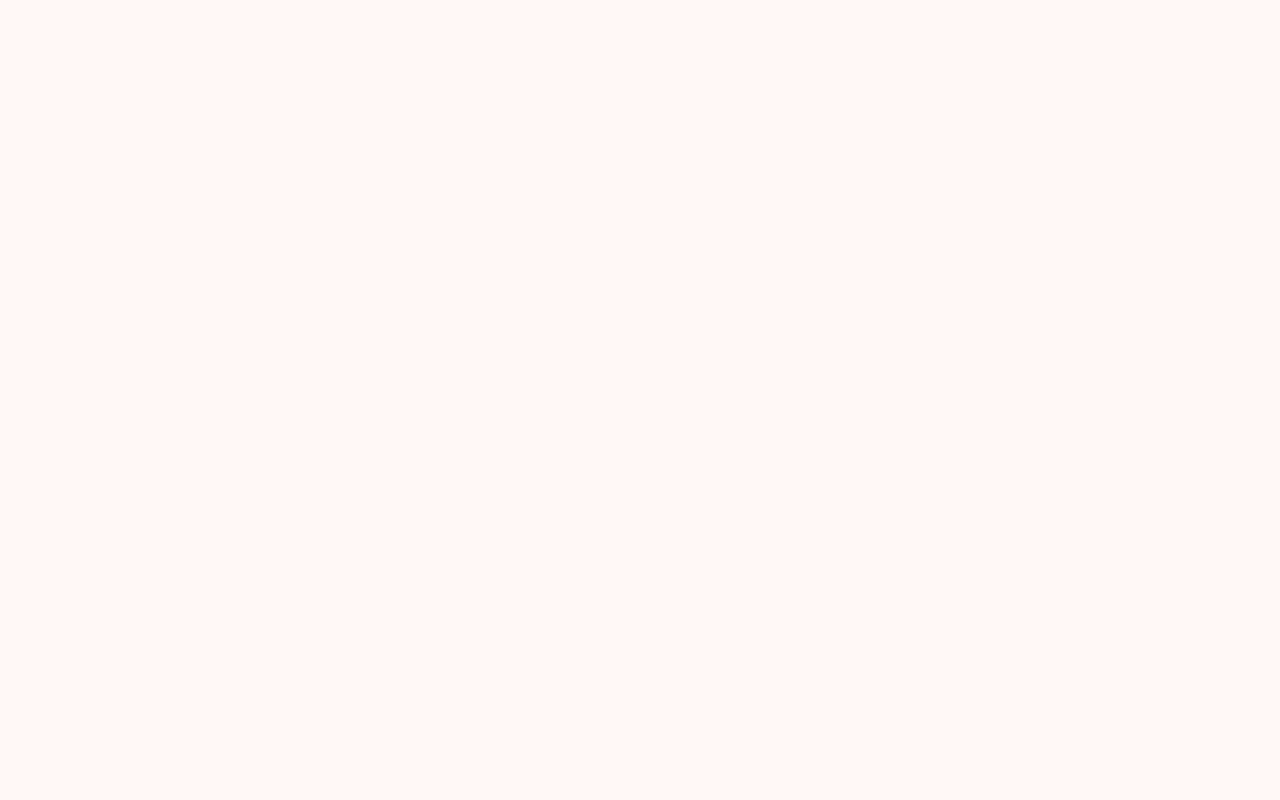
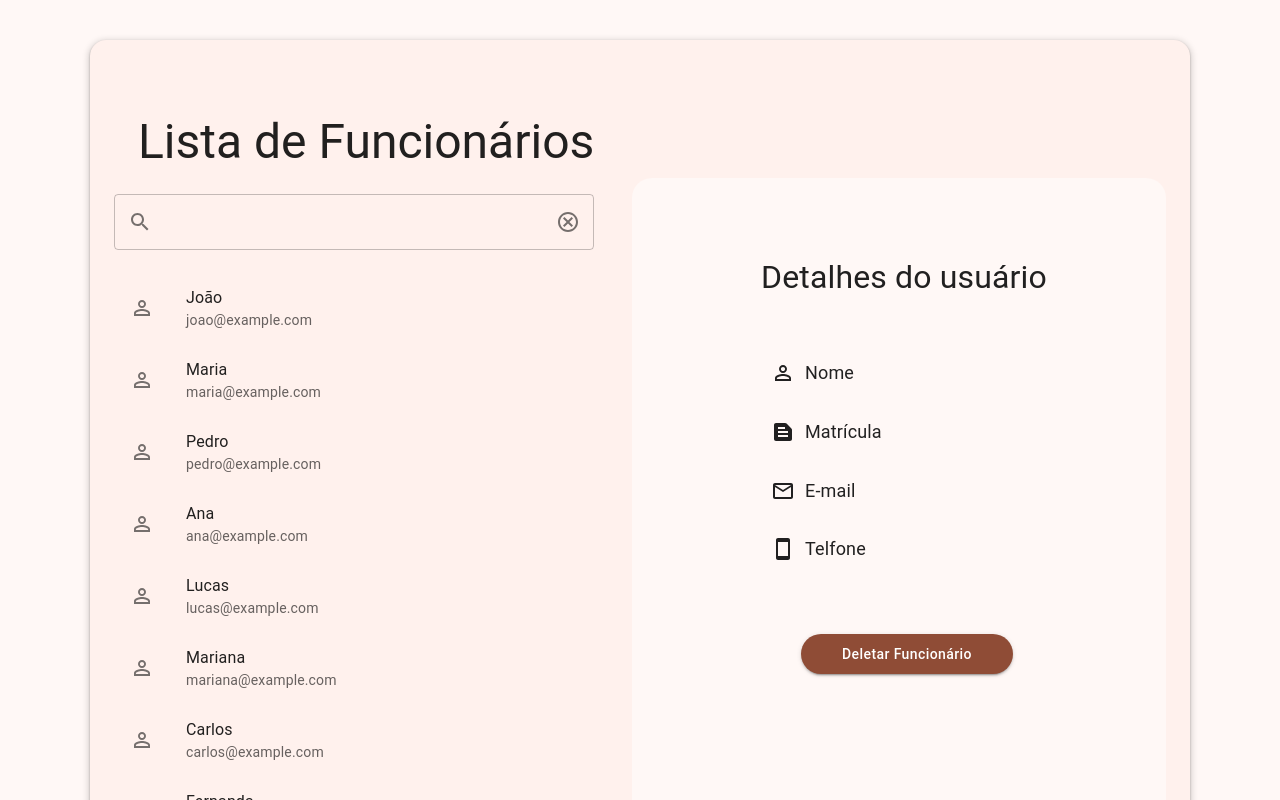
Before and after one commit to Engenharia-de-software-Gp05/Fronted-Complexo-Esportivo-UFCG, a React (Create React App) app: page /list-employees in a window 1280 px wide. Before the commit this address had no page. Shown: the top 800 px of the page. Built offline with nearby package versions, Linux system fonts and the light colour scheme; what @devexpress/dx-react-scheduler-material-ui would draw is missing.

Commit message:
feat: create employee listing page

```diff
--- a/src/Routes.js
+++ b/src/Routes.js
@@ -10,6 +10,8 @@ import RegisterCourt from "./pages/court/registerCourt";
 import ListCourts from "./pages/court/listCourts"
 import SchedulerPage from "./pages/scheduler";
 import ListStudents from "./pages/dashboard/students";
+import RegisterEmployee from "./pages/employee/registerEmployee"
+import ListEmployees from "./pages/employee/listEmployees"
 
 function Rotas() {
   return (
@@ -25,6 +27,8 @@ function Rotas() {
         <Route path="/new-password-check" element={<RedefinePasswordCheck />} />
         <Route path="/register-court" element={<RegisterCourt />} />
         <Route path="/list-courts" element={<ListCourts />} />
+        <Route path="/register-employee" element={<RegisterEmployee />} />
+        <Route path="/list-employees" element={<ListEmployees />} />
       </Routes>
     </Router>
   );
--- /dev/null
+++ b/src/pages/employee/listEmployees.js
@@ -0,0 +1,239 @@
+import React, { useState } from "react";
+import {
+  Grid,
+  Typography,
+  CssBaseline,
+  Container,
+  Button,
+  Dialog,
+  DialogTitle,
+  DialogContent,
+  DialogContentText,
+  DialogActions,
+} from "@mui/material";
+import SearchBarCustom from "../../components/searchBarCustom";
+import PersonOutlineIcon from "@mui/icons-material/PersonOutline";
+import TextSnippetIcon from "@mui/icons-material/TextSnippet";
+import SmartphoneOutlinedIcon from "@mui/icons-material/SmartphoneOutlined";
+import EmailOutlinedIcon from "@mui/icons-material/EmailOutlined";
+
+export default function ListEmployees() {
+  const [selectedUser, setSelectedUser] = useState(null);
+  const [openDialog, setOpenDialog] = useState(false);
+
+  const handleSelectUser = (value) => {
+    setSelectedUser(value);
+  };
+
+  const handleOpenDialog = () => {
+    setOpenDialog(true);
+  };
+
+  const handleCloseDialog = () => {
+    setOpenDialog(false);
+  }
+
+  const handleDeleteUser = () => {
+    //requisicao
+    setSelectedUser(null);
+    setOpenDialog(false);
+  }
+
+  return (
+    <Container component="section" sx={{ width: 1100, height: 956, mt: 5 }}>
+      <CssBaseline>
+        <Typography variant="h3" sx={{ margin: 3 }}>
+          Lista de Funcionários
+        </Typography>
+        <Grid container spacing={2} style={{ maxHeight: 880, height: 750 }}>
+          <Grid item xs={6} style={{ height: 750 }}>
+            <div>
+              <SearchBarCustom
+                database={database}
+                searchFor={"name"}
+                onSelectItem={handleSelectUser}
+              />
+            </div>
+          </Grid>
+          <Grid
+            item
+            xs={6}
+            sx={{ bgcolor: "#FFF8F6", placeItems: "center", borderRadius: 5 }}
+          >
+            <div
+              className="rigth-section"
+              style={{ display: "flex", justifyContent: "center" }}
+            >
+              <div>
+                <div
+                  className="user-details"
+                  style={{
+                    display: "flex",
+                    flexDirection: "column",
+                    alignItems: "left",
+                    justifyContent: "space-evenly",
+                    height: 400,
+                  }}
+                >
+                  <h3 style={{ fontStyle: "normal", fontSize: 32 }}>
+                    Detalhes do usuário
+                  </h3>
+                  <text>
+                    <PersonOutlineIcon />
+                    {selectedUser ? selectedUser.name : "Nome"}
+                  </text>
+                  <text>
+                    <TextSnippetIcon />
+                    {selectedUser ? selectedUser.id : "Matrícula"}
+                  </text>
+                  <text>
+                    <EmailOutlinedIcon />
+                    {selectedUser ? selectedUser.email : "E-mail"}
+                  </text>
+                  <text>
+                    <SmartphoneOutlinedIcon />
+                    {selectedUser ? selectedUser.phone : "Telfone"}
+                  </text>
+                </div>
+                  <div style={{ display: 'flex', justifyContent: 'center'}}>
+                    <Button
+                      type="submit"
+                      variant="contained"
+                      sx={{ borderRadius: 20, width: 212, height: 40, textTransform: 'none', margin: 5 }}
+                      onClick={handleOpenDialog}
+                    >Deletar Funcionário</Button>
+                  </div>
+              </div>
+            </div>
+          </Grid>
+        </Grid>
+      </CssBaseline>
+
+      <Dialog open={openDialog} onClose={handleCloseDialog}>
+        <DialogTitle>Confirmação de Exclusão</DialogTitle>
+        <DialogContent>
+          <DialogContentText>Tem certeza que deseja excluir este Funcionário?</DialogContentText>
+        </DialogContent>
+        <DialogActions>
+          <Button onClick={handleCloseDialog} color='primary'>Cancelar</Button>
+          <Button onClick={handleDeleteUser} color='primary'>Confirmar</Button>
+        </DialogActions>
+      </Dialog>
+    </Container>
+  );
+}
+
+const database = [
+  {
+    id: 318467219,
+    name: "João",
+    email: "joao@example.com",
+    status: "ativo",
+    phone: "123456789",
+  },
+  {
+    id: 586932471,
+    name: "Maria",
+    email: "maria@example.com",
+    status: "ativo",
+    phone: "987654321",
+  },
+  {
+    id: 741928365,
+    name: "Pedro",
+    email: "pedro@example.com",
+    status: "ativo",
+    phone: "456123789",
+  },
+  {
+    id: 246819573,
+    name: "Ana",
+    email: "ana@example.com",
+    status: "ativo",
+    phone: "789456123",
+  },
+  {
+    id: 975381246,
+    name: "Lucas",
+    email: "lucas@example.com",
+    status: "ativo",
+    phone: "321654987",
+  },
+  {
+    id: 124689357,
+    name: "Mariana",
+    email: "mariana@example.com",
+    status: "ativo",
+    phone: "654987321",
+  },
+  {
+    id: 837591462,
+    name: "Carlos",
+    email: "carlos@example.com",
+    status: "ativo",
+    phone: "987321654",
+  },
+  {
+    id: 693857124,
+    name: "Fernanda",
+    email: "fernanda@example.com",
+    status: "ativo",
+    phone: "654321987",
+  },
+  {
+    id: 481237965,
+    name: "Gabriel",
+    email: "gabriel@example.com",
+    status: "ativo",
+    phone: "987654123",
+  },
+  {
+    id: 795614832,
+    name: "Juliana",
+    email: "juliana@example.com",
+    status: "ativo",
+    phone: "321789456",
+  },
+  {
+    id: 365981247,
+    name: "Rafael",
+    email: "rafael@example.com",
+    status: "ativo",
+    phone: "456789123",
+  },
+  {
+    id: 428175936,
+    name: "Amanda",
+    email: "amanda@example.com",
+    status: "ativo",
+    phone: "789123456",
+  },
+  {
+    id: 591637824,
+    name: "Diego",
+    email: "diego@example.com",
+    status: "ativo",
+    phone: "321456789",
+  },
+  {
+    id: 173592648,
+    name: "Laura",
+    email: "laura@example.com",
+    status: "ativo",
+    phone: "456789321",
+  },
+  {
+    id: 639284175,
+    name: "Rodrigo",
+    email: "rodrigo@example.com",
+    status: "ativo",
+    phone: "789321654",
+  },
+  {
+    id: 856917423,
+    name: "Camila",
+    email: "camila@example.com",
+    status: "ativo",
+    phone: "654123789",
+  },
+];
```
